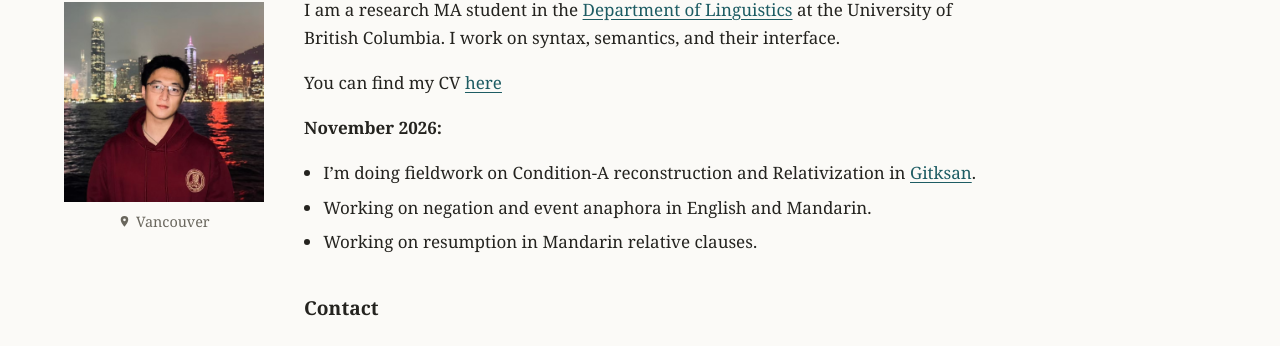
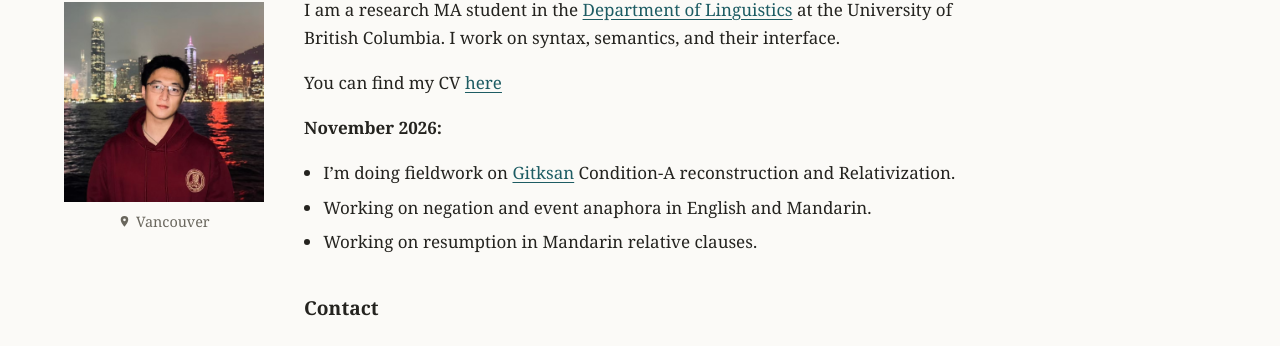
Before and after one commit to sam-z-qu/sam-z-qu.github.io, a Jekyll site: the page built from index.md, in a window 1280 px wide. Shown: the part 132-478 px from the top of the page. Built offline with Jekyll 4.4.1, drawn with Linux system fonts in a browser that asks for light colours.

```diff
--- a/index.md
+++ b/index.md
@@ -8,7 +8,7 @@ You can find my CV [here](/CV_2026_Nov.pdf)
 
 **November 2026:**
 
-- I'm doing fieldwork on Condition-A reconstruction and Relativization in [Gitksan](https://en.wikipedia.org/wiki/Gitxsan).
+- I'm doing fieldwork on [Gitksan](https://en.wikipedia.org/wiki/Gitxsan) Condition-A reconstruction and Relativization.
 - Working on negation and event anaphora in English and Mandarin.
 - Working on resumption in Mandarin relative clauses.
 
```
